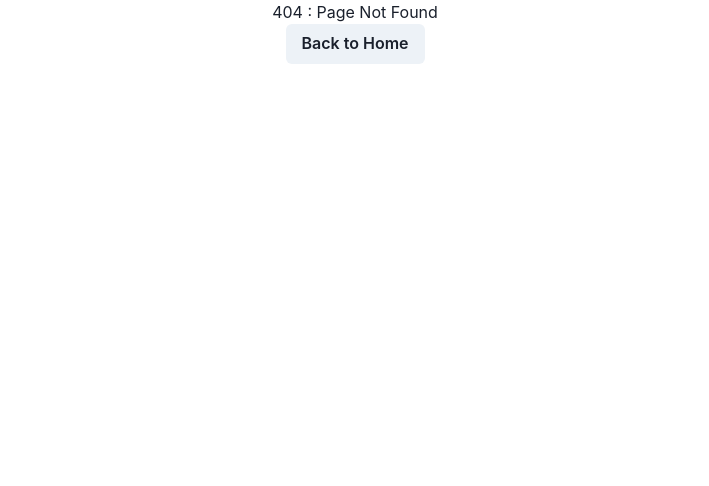
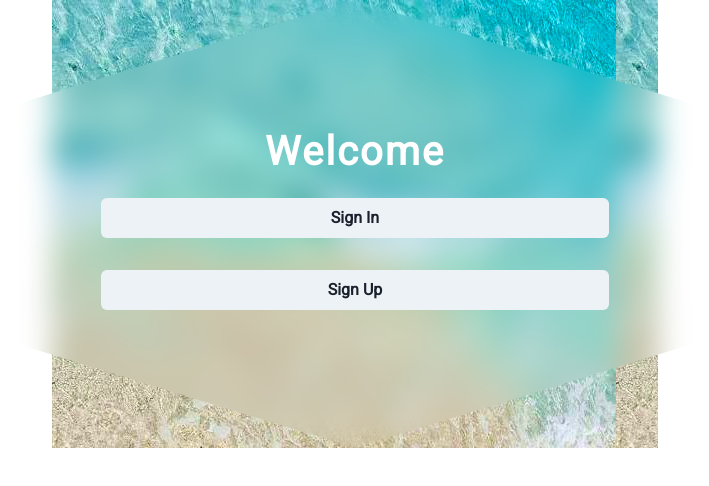
Before and after one commit to kellychowkc/Nomader, a React (Create React App) app in the folder frontend/: page /welcome in a window 1280 px wide. Before the commit this address had no page. Shown: the top 486 px of the page, without its empty margins (285-994 px from the left). Built offline with nearby package versions, Linux system fonts and the light colour scheme.

Commit message:
fix merging issues

```diff
--- a/frontend/src/App.tsx
+++ b/frontend/src/App.tsx
@@ -1,4 +1,3 @@
-import { PhoneIcon } from '@chakra-ui/icons'
 import {
     Box,
     Button,
@@ -10,27 +9,40 @@ import {
     Flex,
     Center,
 } from '@chakra-ui/react'
+
 import React from 'react'
 import { Link } from 'react-router-dom'
 import { BrowserRouter as Router, Routes, Route } from 'react-router-dom'
+
+import Welcome from './components/welcome/Welcome'
 import Dashboard from './components/contentDashboard/Dashboard'
 import Contact from './components/layoutSafetyContact/SafetyContact'
 import ControlPanel from './components/layoutControlPanel/ControlPanel'
 import Landing from './components/layoutLanding/Landing'
 import LayoutLogin from './components/layoutLogin/layoutLogin'
-import SignUp from './components/layoutSignUp/layoutSignUp'
-import Login from './components/login/Login'
 import Forum from './components/layoutForum/Forum'
+import Dock from './components/common/dock/Dock'
+import Login from './components/auth/Login'
+import SignUp from './components/auth/SignUp'
+
+import { PhoneIcon } from '@chakra-ui/icons'
 import { MdForum } from 'react-icons/md'
-import Dock from './components/common/dock/Dock'
-
 
 function App() {
     return (
-        <Container minW="270px" p="0" border="0" centerContent>
+        <Container
+            h="full"
+            w="full"
+            minW="270px"
+            p="0"
+            border="0"
+            centerContent
+        >
             <Router>
                 <Routes>
                     <Route path="/" element={<Home />} />
+                    <Route path="welcome" element={<Welcome />} />
+
                     <Route
                         path="control/"
                         element={<ControlPanel children={<Dashboard />} />}
@@ -127,6 +139,19 @@ function Home() {
                                     px={4}
                                     h={8}
                                 >
+                                    <Link to="/welcome">
+                                        Welcome (Box as Button + Link)
+                                    </Link>
+                                </Box>
+                                <p></p>
+                                <Box
+                                    as="button"
+                                    borderRadius="md"
+                                    bg="green"
+                                    color="white"
+                                    px={4}
+                                    h={8}
+                                >
                                     <Link to="/landing">
                                         Landing (Box as Button + Link)
                                     </Link>
--- a/frontend/src/components/auth/SignUp.tsx
+++ b/frontend/src/components/auth/SignUp.tsx
@@ -17,7 +17,7 @@ import {
     Textarea,
 } from '@chakra-ui/react'
 import { useState } from 'react'
-import { ViewIcon, ViewOffIcon, SmallCloseIcon } from '@chakra-ui/icons'
+import { ViewIcon, ViewOffIcon } from '@chakra-ui/icons'
 import { FaTransgender, FaBirthdayCake } from 'react-icons/fa'
 import { BsFilePerson } from 'react-icons/bs'
 
--- a/frontend/src/components/welcome/Welcome.tsx
+++ b/frontend/src/components/welcome/Welcome.tsx
@@ -1,17 +1,28 @@
 import styles from './Welcome.module.css'
-import { Button } from '@chakra-ui/react'
+import { Button, Flex } from '@chakra-ui/react'
 
 function Welcome() {
     return (
-        <div className={styles.body}>
+        <Flex
+            w="full"
+            h="full"
+            direction="column"
+            justify="center"
+            align="center"
+            backgroundImage="temp/welcomeBackground.jpg"
+        >
             <div className={styles.welcomeBox}>
                 <div className={styles.hexagon}>
                     <h2 className={styles.header}>Welcome</h2>
-                        <Button as="a" href="/Login" className={styles.button}>Sign In </Button>
-                        <Button as="a" href="/Login" className={styles.button}>Sign Up</Button>
+                    <Button as="a" href="/Login" className={styles.button}>
+                        Sign In{' '}
+                    </Button>
+                    <Button as="a" href="/Login" className={styles.button}>
+                        Sign Up
+                    </Button>
                 </div>
             </div>
-        </div>
+        </Flex>
     )
 }
 
```
Also changed, not shown: frontend/src/components/welcome/Welcome.module.css (+7 -9 lines), frontend/public/temp/welcomeBackground.jpg (added), 1 other file (tests, documents, lock files or other folders).
